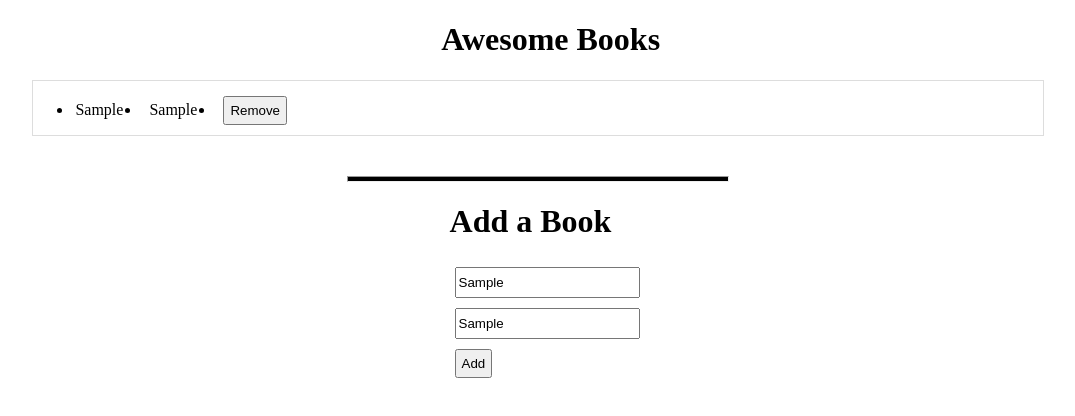
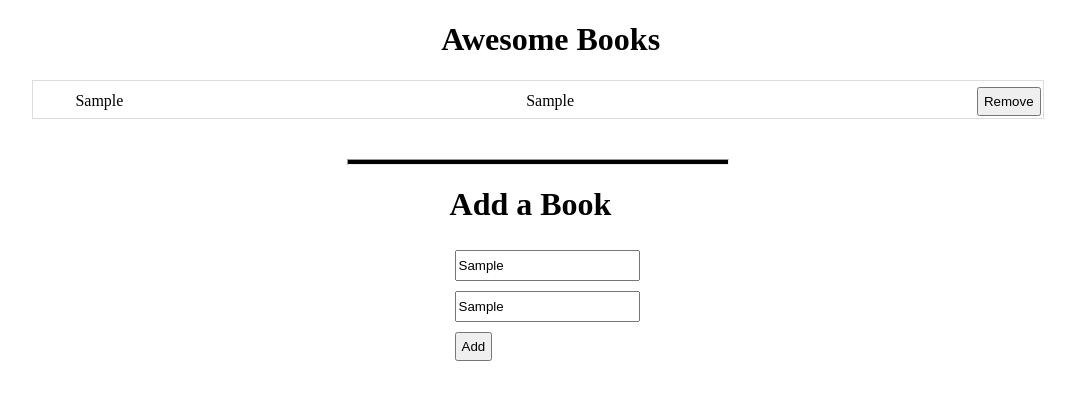
Before and after one commit to asifaminisonline/Awesome-Book, a website: page Index.html in a window 1280 px wide. Both pictures are taken after typing "Sample", "Sample" into the empty fields and a click on the button "Add". Shown: the top 416 px of the page, without its empty margins (102-1177 px from the left). Drawn offline with Linux system fonts and the light colour scheme.

Commit message:
Add styles on HTML elements

```diff
--- a/style.css
+++ b/style.css
@@ -49,3 +49,19 @@ td {
   align-items: center;
   padding: 2px;
 }
+tr:nth-child(even) {
+  background-color: #bbb6b6;
+  justify-content: space-between;
+  align-items: center;
+}
+
+tr:nth-child(odd) {
+  justify-content: space-between;
+  align-items: center;
+}
+
+li {
+  text-align: left;
+  width: 80%;
+  list-style: none;
+}
```
